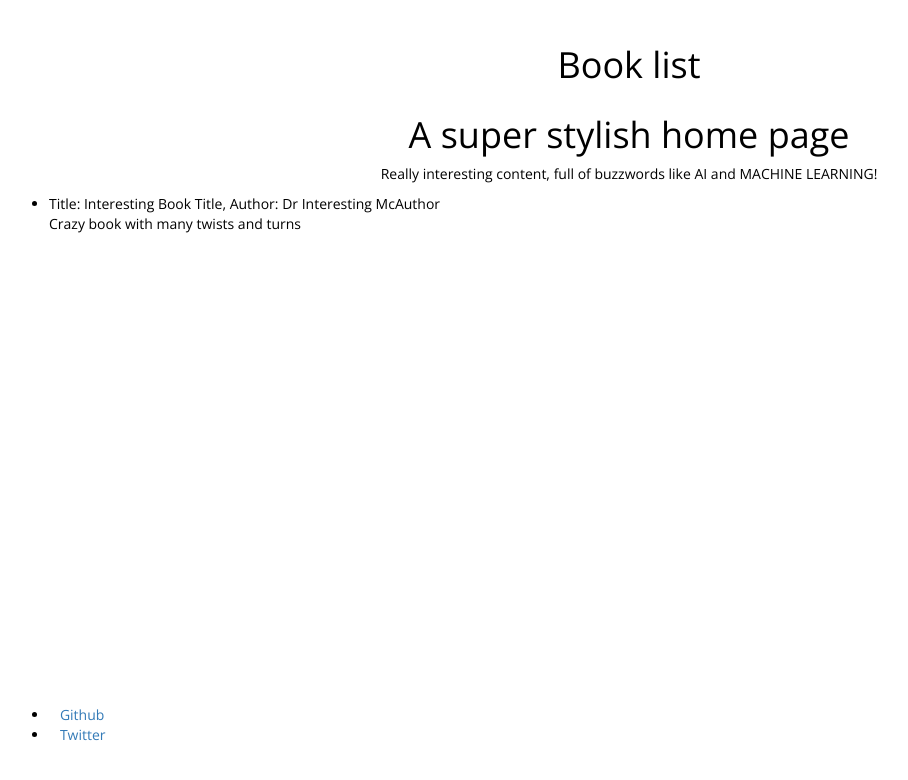
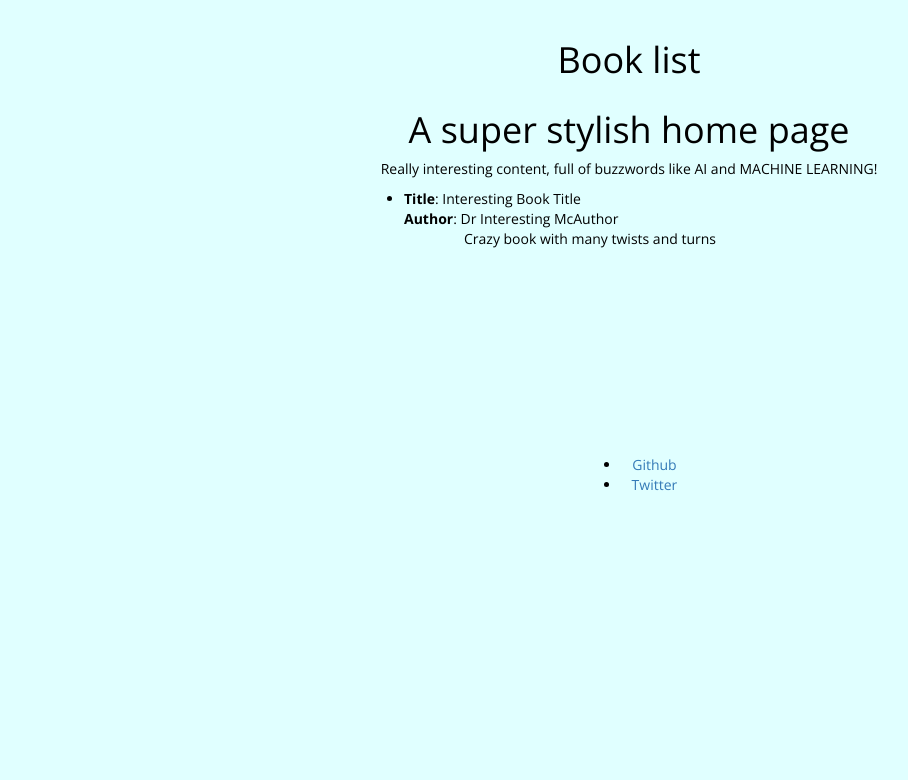
Before and after one commit to idjotherwise/fastbook-blog, a FastAPI app: page / in a window 1280 px wide. Shown: the top 780 px of the page, without its empty margins (11-919 px from the left). Run offline with FastAPI, Linux system fonts and the light colour scheme; some libraries are stand-ins or nearby versions; some web fonts are replaced.

Commit message:
Fix some styling of the index page

```diff
--- a/app/static/css/styling.css
+++ b/app/static/css/styling.css
@@ -4,9 +4,8 @@ body {
     font-family: "Open Sans", "Helvetica Neue", Helvetica, Arial, sans-serif;
     font-weight: 300;
     color: black;
-    background: white;
-    padding-left: 20px;
-    padding-right: 20px;
+    background: lightcyan;
+    width: 100%;
 }
 
 h1,
@@ -16,7 +15,7 @@ h4,
 h5,
 h6 {
     font-family: "Open Sans", "Helvetica Neue", Helvetica, Arial, sans-serif;
-    font-weight: 300;
+    font-weight: 400;
 }
 
 p {
@@ -24,14 +23,12 @@ p {
 }
 
 .content-wrapper {
-    margin-top: 25px;
+    display: flex;
+    flex-direction: row;
+    flex-wrap: wrap;
+    margin: 2rem auto 0 auto;
     height: 85vh;
     text-align: center;
+    width: 56rem;
+    justify-content: center;
 }
-
-
-.content-wrapper .content h1 span {
-    margin-top: 10px;
-    font-size: 60px;
-    text-align: left;
-}
--- a/app/templates/index.html
+++ b/app/templates/index.html
@@ -10,8 +10,8 @@
     {% if books %}
     <ul style="text-align: left">
         {% for book in books %}
-        <li key="{{book.id}}">Title: {{book.title}}, Author: {{book.author}}</li>
-        <p>{{book.description}}</p>
+        <li key="{{book.id}}"><b>Title</b>: {{book.title}}<br/><b>Author</b>: {{book.author}}</li>
+        <p style="padding-left: 6rem;">{{book.description}}</p>
         {% endfor %}
     </ul>
     {% endif %}
--- a/app/templates/layout.html
+++ b/app/templates/layout.html
@@ -21,12 +21,10 @@
     <div class="container">
         <div class="row">
                     <h1>
-                        <span class="font-semi-bold">
                           Book list
-                        </span>
                     </h1>
         </div>
-    </div>
+
     <div class="row">
         <div class="col-md-12">
             <div>
@@ -36,11 +34,12 @@
                     </div>
                 {% endblock %}
             </div>
+
         </div>
     </div>
-</div>
 
-<div class="footer">
+        </div>
+    <div class="footer">
     <div class="footer links">
         <ul>
             <li><i class="glyphicon glyphicon-cog icon-muted"></i><a
@@ -53,5 +52,8 @@
         </ul>
     </div>
 </div>
+</div>
+
+
 </body>
 </html>
```
